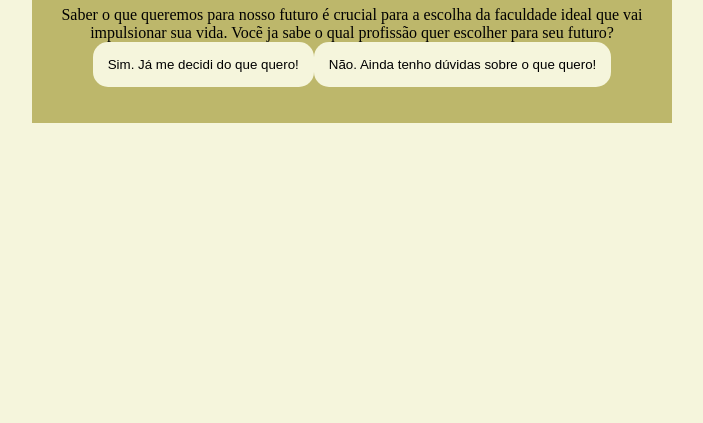
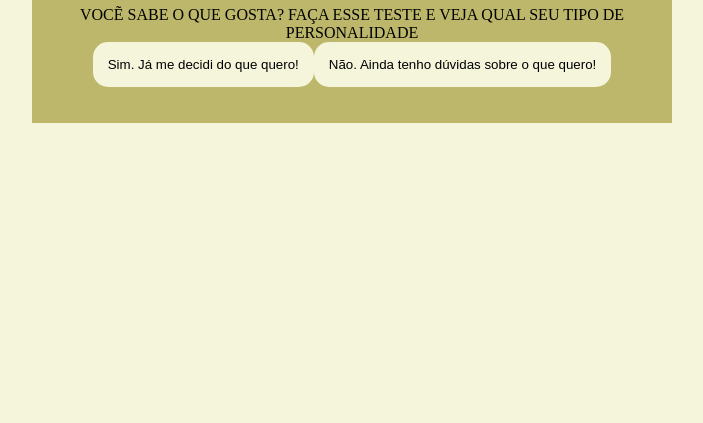
Before and after one commit to berecka04/2-TRIMESTRE, a plain HTML site: page index.html in a window 1280 px wide. Shown: the part 393-816 px from the top of the page, without its empty margins (288-991 px from the left). Drawn offline with Linux system fonts and the light colour scheme.

Commit message:
Add files via upload

```diff
--- a/index.html
+++ b/index.html
@@ -8,7 +8,7 @@
 </head>
 <body>
     <div class="caixa-principal">
-        <h1>TESTE</h1>
+        <h1>TESTE SOBRE GOSTOS PESSOAIS</h1>
         <div class="caixa-perguntas"></div>
         <div class="caixa-alternativas"></div>
         <div class="caixa-resultado">
--- a/script.js
+++ b/script.js
@@ -6,15 +6,15 @@ const textoResultado = document.querySelector(".texto-resultado");
 
 const perguntas = [
     {
-        enunciado: "Saber o que queremos para nosso futuro é crucial para a escolha da faculdade ideal que vai impulsionar sua vida. Vocẽ ja sabe o qual profissão quer escolher para seu futuro?",
+        enunciado: "VOCẼ SABE O QUE GOSTA? FAÇA ESSE TESTE E VEJA QUAL SEU TIPO DE PERSONALIDADE",
         alternativas: [
             {
                 texto: "Sim. Já me decidi do que quero!",
-                afirmacao: "Esse é um bom começo, estar decidido do que quer é um passo muito importante!"
+                afirmacao: "."
             },
             {
                 texto: "Não. Ainda tenho dúvidas sobre o que quero!",
-                afirmacao: "Ter dúvidas sobre o que escolher pro futuro faz parte, mas essa  incerteza pode acabar te atrapalhando!"
+                afirmacao: "."
             }
         ]
     },
@@ -23,11 +23,11 @@ const perguntas = [
         alternativas: [
             {
                 texto: "Sim, esse curso é sonhado por anos, é algo que gosto muito. ",
-                afirmacao: "Cursar e trabalhar com o que gosta, nos motiva a querer estar vivos todos os dias."
+                afirmacao: "."
             },
             {
                 texto: "Em tempos atuais, é melhor deixar o que gosta de lado e pensar no retorno financeiro.",
-                afirmacao: "São tempos difíceis, e as vezes, largar de mão de um sonho pode significar um bom controle financeiro no futuro."
+                afirmacao: "."
             }
         ]
     },
@@ -36,11 +36,11 @@ const perguntas = [
         alternativas: [
             {
                 texto: "Pela falta de incen",
-                afirmacao: "Vem impulsionando a inovação na área de IA e luta para abrir novos caminhos profissionais com IA."
+                afirmacao: "."
             },
             {
                 texto: "Não pretendo cursar faculdade, falta de aptidão e/ou prefiro cursos profissionalizantes.",
-                afirmacao: "Sua preocupação com as pessoas motivou a criar um grupo de estudos entre trabalhadores para discutir meios de utilização de IA de forma ética."
+                afirmacao: "."
             }
         ]
     },
@@ -49,11 +49,11 @@ const perguntas = [
         alternativas: [
             {
                 texto: "Criar uma imagem utilizando uma plataforma de design como o Paint.",
-                afirmacao: "Notou também que muitas pessoas não sabem ainda utilizar as ferramentas tradicionais e decidiu compartilhar seus conhecimentos de design utilizando ferramentas de pintura digital para iniciantes."
+                afirmacao: "."
             },
             {
                 texto: "Criar uma imagem utilizando um gerador de imagem de IA.",
-                afirmacao: "Acelerou o processo de criação de trabalhos utilizando geradores de imagem e agora consegue ensinar pessoas que sentem dificuldades em desenhar manualmente como utilizar também!"
+                afirmacao: "."
             }
         ]
     },
@@ -62,11 +62,11 @@ const perguntas = [
         alternativas: [
             {
                 texto: "Escrever comandos para o chat é uma forma de contribuir com o trabalho, por isso não é um problema utilizar o texto inteiro.",
-                afirmacao: "Infelizmente passou a utilizar a IA para fazer todas suas tarefas e agora se sente dependente da IA para tudo."
+                afirmacao: "."
             },
             {
                 texto: "O chat pode ser uma tecnologia muito avançada, mas é preciso manter a atenção pois toda máquina erra, por isso revisar o trabalho e contribuir com as perspectivas pessoais é essencial.",
-                afirmacao: "Percebeu que toda IA reproduz orientações baseadas na empresa que programou e muito do que o chat escrevia não refletia o que pensava e por isso sabe que os textos gerados pela IA devem servir como auxílio e não resultado final. "
+                afirmacao: "."
             }
         ]
     },
```
